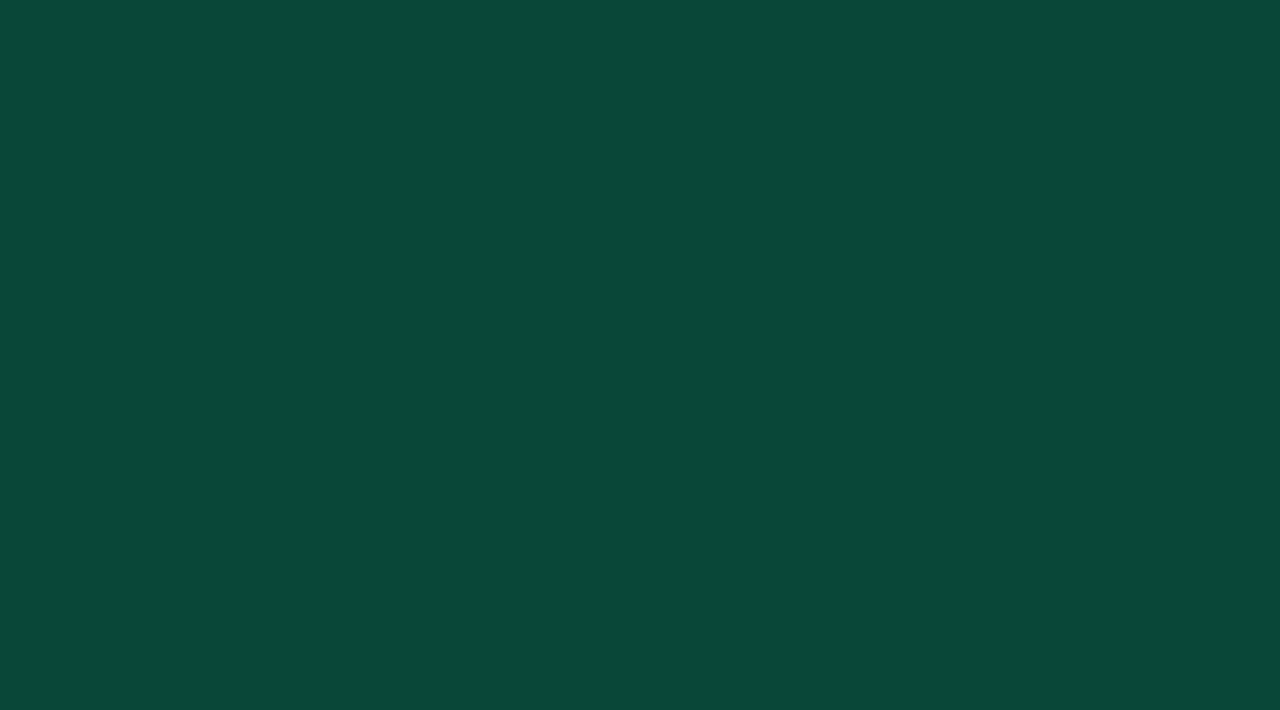
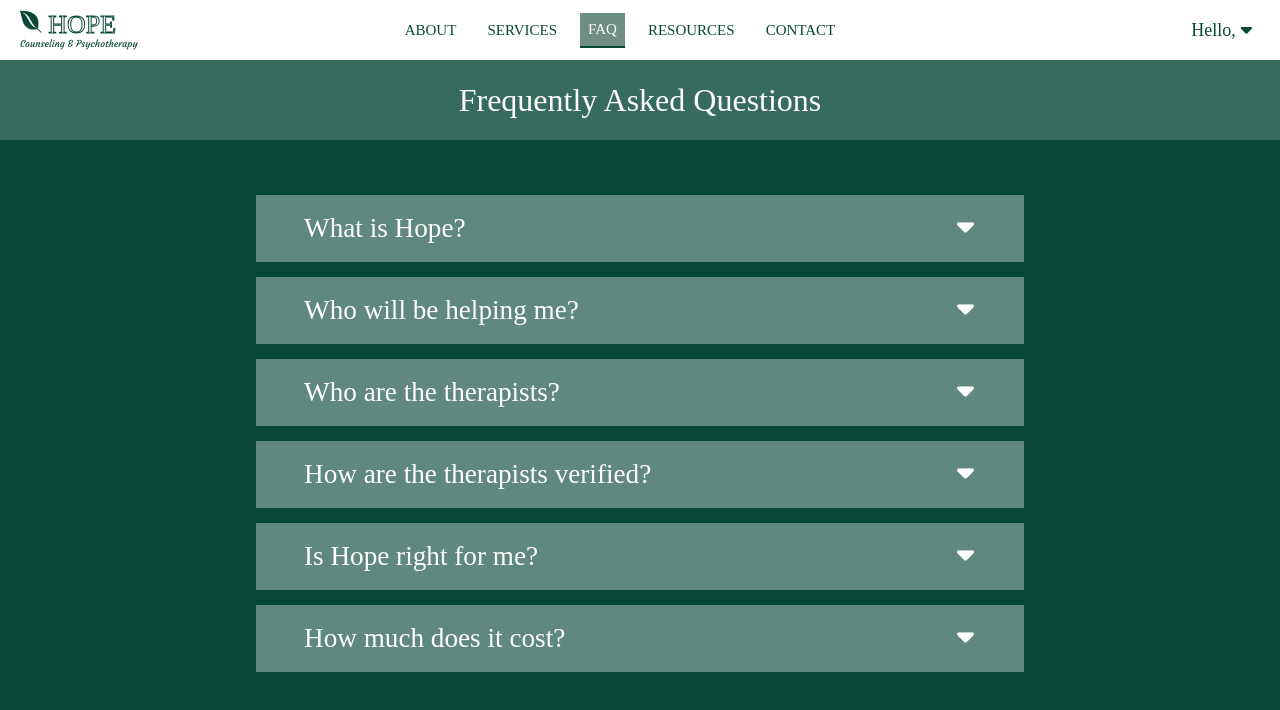
Before and after one commit to Noshin-1703086/Counseling-react, a React (Create React App) app: page /faq2 in a window 1280 px wide. Before the commit this address had no page. Shown: the top 710 px of the page. Built offline with nearby package versions, Linux system fonts and the light colour scheme; no server answers; sample sign-in values are in the browser's storage; a web font is replaced by a local one.

Commit message:
Changes in Navbar of Dashboard

```diff
--- a/src/App.js
+++ b/src/App.js
@@ -3,10 +3,15 @@ import './App.css';
 import { BrowserRouter as Router, Routes, Route } from 'react-router-dom'
 import Home from './components/pages/Home';
 import About from './components/pages/About';
+import About2 from './components/pages/About2';
 import Services from './components/pages/Services';
+import Services2 from './components/pages/Services2';
 import Faq from './components/pages/Faq';
+import Faq2 from './components/pages/Faq2';
 import Resources from './components/pages/Resources';
+import Resources2 from './components/pages/Resources2';
 import Contact from './components/pages/Contact';
+import Contact2 from './components/pages/Contact2';
 import SignUp from './components/pages/SignUp';
 import Login from './components/pages/Login';
 import Dashboard from './components/pages/Dashboard';
@@ -27,6 +32,11 @@ function App() {
       <Route path='/Login' element={<Login/>} />
       <Route element={<PrivateRoutes />}>
                 <Route element={<Dashboard/>} path="/Dashboard"/>
+                <Route path='/about2' element={<About2/>} />
+                <Route path='/services2' element={<Services2/>} />
+                <Route path='/faq2' element={<Faq2/>} />
+                <Route path='/resources2' element={<Resources2/>} />
+                <Route path='/contact2' element={<Contact2/>} />
       </Route>
      </Routes>
      </Router>
--- a/src/components/Navbar2.css
+++ b/src/components/Navbar2.css
@@ -120,6 +120,34 @@
       height: 100%;
       font-size: 18px;
     }
+    .username_link>i
+    {
+        margin-left: 5px;
+        cursor: pointer;
+    }
+    .logout
+    {
+      position: absolute;
+      right: 40px;
+      top:45px;
+      text-decoration: none;
+    }
+    .logout>p
+    {
+      background: rgba(255, 255, 255, 0.1);
+      box-shadow: 0 4px 30px rgba(0, 0, 0, 0.1);
+      backdrop-filter: blur(2.5px);
+      -webkit-backdrop-filter: blur(5px);
+      border: 1px solid rgba(255, 255, 255, 0.2);
+      display: flex;
+      justify-content: center;
+      align-items: center;
+      color: white;
+      height: 50px;
+      width: 120px;
+      text-decoration: none;
+      font-family: 'Nunito';
+    }
     @media screen and (max-width: 960px) {
       .NavbarItems2 {
         position: relative;
--- a/src/components/Navbar2.js
+++ b/src/components/Navbar2.js
@@ -1,4 +1,4 @@
-import React, {useState} from 'react';
+import React, {useState,useEffect} from 'react';
 import { Link } from 'react-router-dom';
 import { NavLink } from 'react-router-dom';
 import './Navbar2.css';
@@ -6,12 +6,12 @@ import "@fontsource/cooper-hewitt";
 import axios from 'axios';
 
 function Navbar2() {
+  const [show, setShow] = useState(false);
   const [click, setClick] = useState (false);
-  const username=JSON.stringify(localStorage.getItem('token'));
   const handleClick = () => setClick(!click);
   const closeMobileMenu= () => setClick(false);
   const [user, setUser] =useState('');
-  const getUser = () => {
+  useEffect(() => {
     axios.get('http://localhost:4000/api/getinfo',{
       params: {
         token: localStorage.getItem('token')
@@ -22,8 +22,7 @@ function Navbar2() {
       }).catch(err => {
         console.log(err)
       })
-  }
-
+  })
   return (
     <>
     <nav className="navbar2">
@@ -42,36 +41,39 @@ function Navbar2() {
         </div>
         <ul className={click? 'nav-menu2 active': 'nav-menu2'}>
           <li className='nav-item2'>
-            <NavLink to = '/about' className={(navData) => navData.isActive ? 'nav-links2 active': 'nav-links2'} onClick={closeMobileMenu}>
+            <NavLink to = '/about2' className={(navData) => navData.isActive ? 'nav-links2 active': 'nav-links2'} onClick={closeMobileMenu}>
               ABOUT
             </NavLink>
           </li>
           <li className='nav-item2'>
-            <NavLink to = '/services' className={(navData) => navData.isActive ? 'nav-links2 active': 'nav-links2'} onClick={closeMobileMenu}>
+            <NavLink to = '/services2' className={(navData) => navData.isActive ? 'nav-links2 active': 'nav-links2'} onClick={closeMobileMenu}>
               SERVICES
             </NavLink>
           </li>
           <li className='nav-item2'>
-            <NavLink to = '/faq' className={(navData) => navData.isActive ? 'nav-links2 active': 'nav-links2'} onClick={closeMobileMenu}>
+            <NavLink to = '/faq2' className={(navData) => navData.isActive ? 'nav-links2 active': 'nav-links2'} onClick={closeMobileMenu}>
               FAQ
             </NavLink>
           </li>
           <li className='nav-item2'>
-            <NavLink to = '/resources' className={(navData) => navData.isActive ? 'nav-links2 active': 'nav-links2'} onClick={closeMobileMenu}>
+            <NavLink to = '/resources2' className={(navData) => navData.isActive ? 'nav-links2 active': 'nav-links2'} onClick={closeMobileMenu}>
               RESOURCES
             </NavLink>
           </li>
           <li className='nav-item2'>
-            <NavLink to = '/contact' className={(navData) => navData.isActive ? 'nav-links2 active': 'nav-links2'} onClick={closeMobileMenu}>
+            <NavLink to = '/contact2' className={(navData) => navData.isActive ? 'nav-links2 active': 'nav-links2'} onClick={closeMobileMenu}>
               CONTACT
             </NavLink>
           </li>
         </ul>
         <div className='username'>
-        <NavLink to = '/' className='username_link' onClick={getUser}>
-              Hello, {user}
+        <div className='username_link'>
+          Hello, {user} <i onClick={() => setShow(!show)} class = "fa-solid fa-caret-down"></i>
+        </div>
+        </div>
+        <NavLink to = '/' className='logout' onClick={()=>localStorage.clear()} >
+             {show && <p>Sign Out</p>}
         </NavLink>
-        </div>
         </div>
 
     </nav>
--- /dev/null
+++ b/src/components/pages/About2.js
@@ -0,0 +1,15 @@
+import React from 'react';
+import '../../App.css';
+import FullAbout from '../FullAbout';
+import Navbar2 from '../Navbar2';
+
+function About2() {
+  return (
+   <>
+   <Navbar2 />
+   <FullAbout/>
+   </>
+  );
+}
+
+export default About2;
--- /dev/null
+++ b/src/components/pages/Contact2.js
@@ -0,0 +1,15 @@
+import React from 'react';
+import '../../App.css';
+import ContactPage from '../ContactPage';
+import Navbar2 from '../Navbar2';
+
+function Contact2() {
+  return (
+    <div>
+      <Navbar2/>
+      <ContactPage/>
+    </div>
+  );
+}
+
+export default Contact2;
--- /dev/null
+++ b/src/components/pages/Faq2.js
@@ -0,0 +1,15 @@
+import React from 'react';
+import '../../App.css';
+import FaqPage from '../FaqPage';
+import Navbar2 from '../Navbar2';
+
+function Faq2() {
+  return (
+    <div>
+      <Navbar2/>
+      <FaqPage/>
+    </div>
+  );
+}
+
+export default Faq2;
--- /dev/null
+++ b/src/components/pages/Resources2.js
@@ -0,0 +1,15 @@
+import React from 'react';
+import '../../App.css';
+import ResourcePage from '../ResourcePage';
+import Navbar2 from '../Navbar2';
+
+function Resources2() {
+  return (
+    <div>
+      <Navbar2/>
+      <ResourcePage/>
+    </div>
+  );
+}
+
+export default Resources2;
--- /dev/null
+++ b/src/components/pages/Services2.js
@@ -0,0 +1,15 @@
+import React from 'react';
+import '../../App.css';
+import ServicePage from '../ServicePage';
+import Navbar2 from '../Navbar2';
+
+function Services2() {
+  return (
+    <div>
+      <Navbar2 />
+      <ServicePage/>
+    </div>
+  );
+}
+
+export default Services2;
```
Lines whose indentation alone changed are shown as unchanged.
